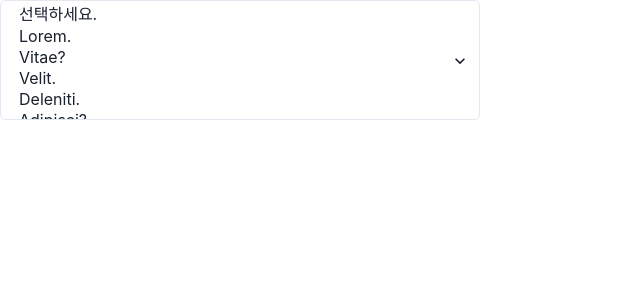
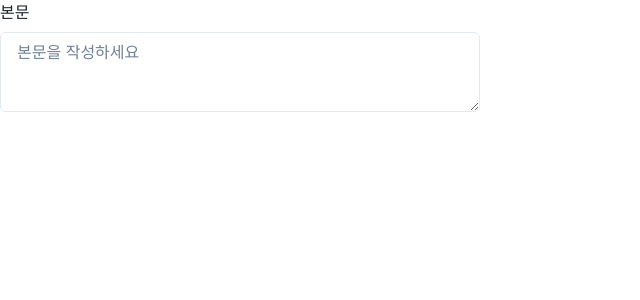
Before and after one commit to Jsb-github/react20231031, a React (Create React App) app: page / in a window 1280 px wide. Shown: the top 300 px of the page, without its empty margins (0-640 px from the left). Built offline with nearby package versions, Linux system fonts and the light colour scheme.

Commit message:
Textarea 사용

```diff
--- a/src/App.js
+++ b/src/App.js
@@ -1,17 +1,13 @@
-import { Box, FormControl, Select } from "@chakra-ui/react";
+import React from "react";
+import { Box, FormControl, FormLabel, Textarea } from "@chakra-ui/react";
 
-function App() {
+function App(props) {
   return (
     <div>
       <Box w="480px">
         <FormControl>
-          <Select placeholder="선택하세요." multiple h="120px">
-            <option value="value1">Lorem.</option>
-            <option value="value2">Vitae?</option>
-            <option value="value3">Velit.</option>
-            <option value="value4">Deleniti.</option>
-            <option value="value5">Adipisci?</option>
-          </Select>
+          <FormLabel>본문</FormLabel>
+          <Textarea placeholder="본문을 작성하세요"></Textarea>
         </FormControl>
       </Box>
     </div>
```
